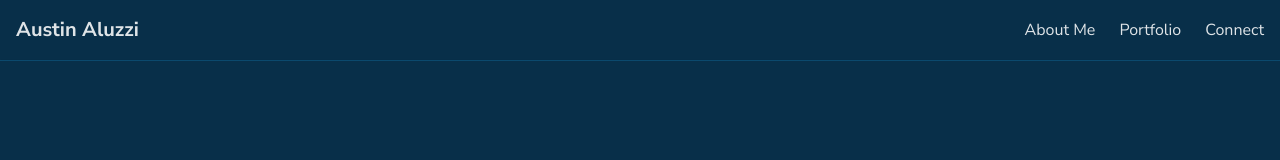
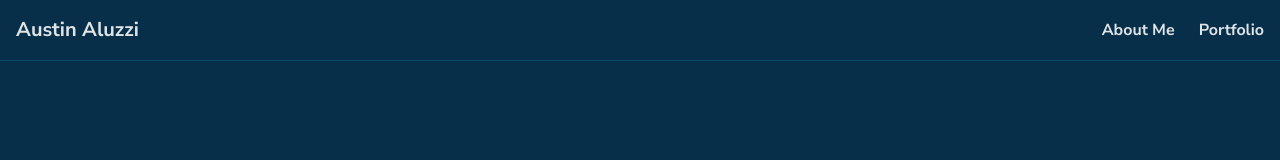
Before and after one commit to aaluzzi/personal-site, a React (Vite) app: page / in a window 1280 px wide. Shown: the top 160 px of the page. Built offline with nearby package versions, Linux system fonts and the light colour scheme.

Commit message:
Remove Connect from header

```diff
--- a/src/components/Header.jsx
+++ b/src/components/Header.jsx
@@ -1,4 +1,4 @@
-import { ComputerDesktopIcon, LinkIcon, UserIcon } from "@heroicons/react/24/solid";
+import { ComputerDesktopIcon, UserIcon } from "@heroicons/react/24/solid";
 
 export default function Header() {
     return (
@@ -6,9 +6,9 @@ export default function Header() {
           <nav className="mx-auto max-w-[1280px] flex-grow flex justify-between p-4">
             <div className="text-xl font-bold">Austin Aluzzi</div>
             <ul className="flex items-center justify-center gap-6">
-              <li><a href="#about-me"><UserIcon className="h-6 w-6 block md:hidden"/><span className="hidden md:block">About Me</span></a></li>
-              <li><a href="#portfolio"><ComputerDesktopIcon className="h-6 w-6 block md:hidden"/><span className="hidden md:block">Portfolio</span></a></li>
-              <li><a href="#connect"><LinkIcon className="h-6 w-6 block md:hidden"/><span className="hidden md:block">Connect</span></a></li>
+              <li><a href="#about-me"><UserIcon className="h-6 w-6 block md:hidden"/><span className="hidden md:block font-bold hover:underline">About Me</span></a></li>
+              <li><a href="#portfolio"><ComputerDesktopIcon className="h-6 w-6 block md:hidden"/><span className="hidden md:block font-bold hover:underline">Portfolio</span></a></li>
+
             </ul>
           </nav>
         </header>
```
